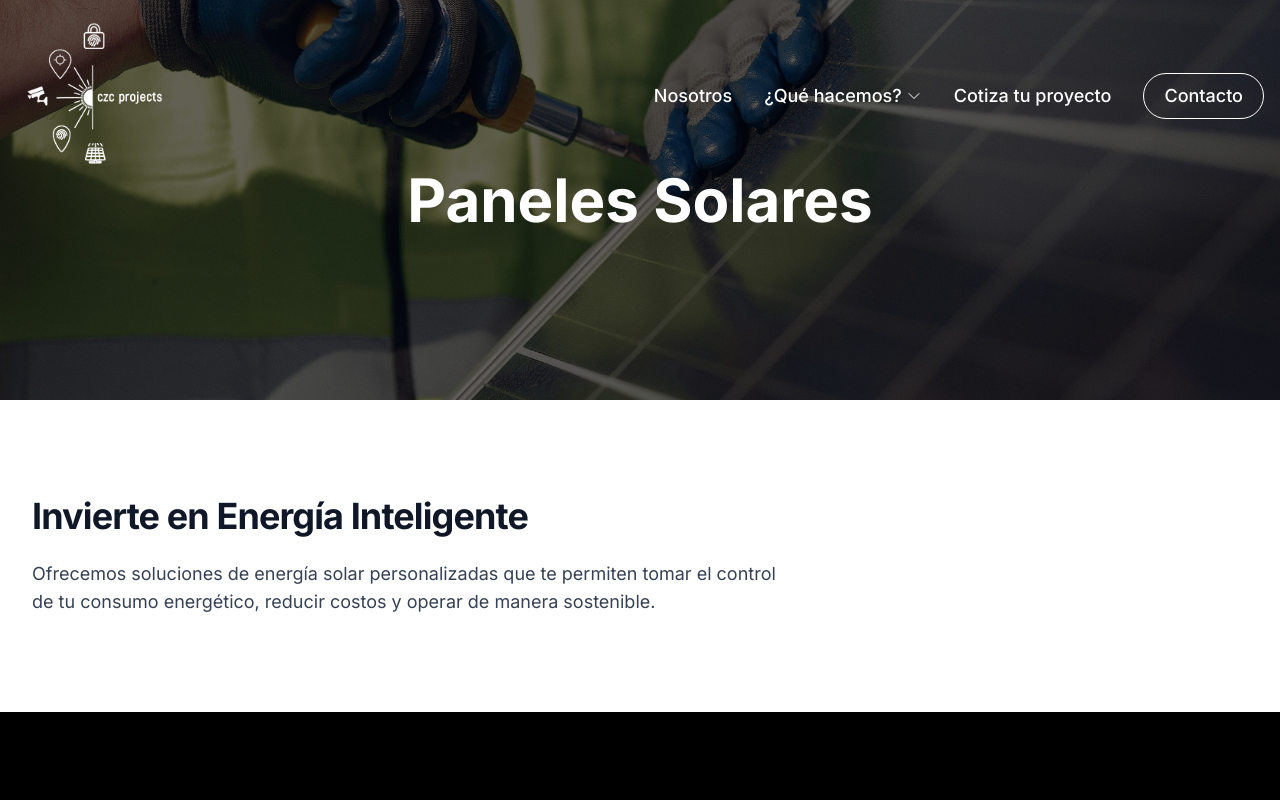
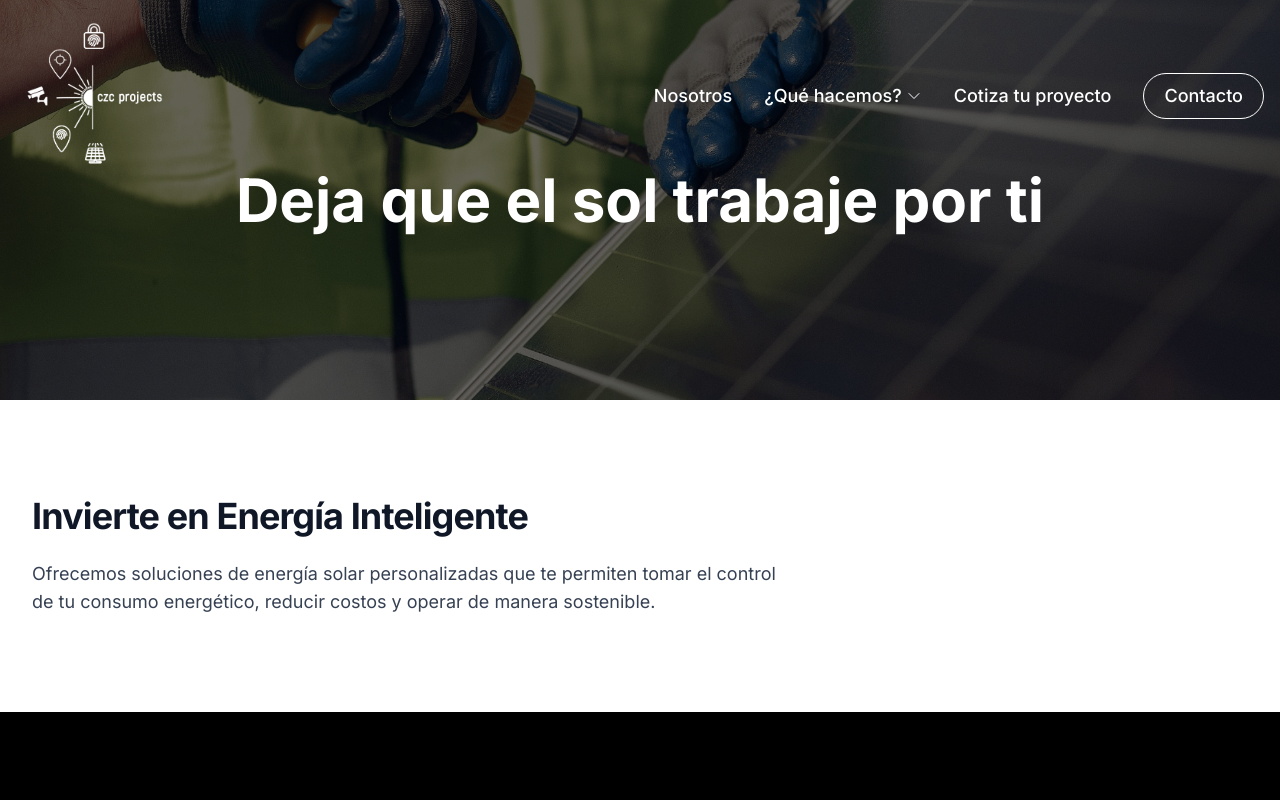
Before and after one commit to DemianMH/PaginaWebCZC, a Next.js app: page /paneles-solares in a window 1280 px wide. Shown: the top 800 px of the page. Built offline with nearby package versions, Linux system fonts and the light colour scheme.

Commit message:
first commit

```diff
--- a/src/app/paneles-solares/page.tsx
+++ b/src/app/paneles-solares/page.tsx
@@ -4,7 +4,7 @@ import { CheckIcon, SunIcon, CurrencyDollarIcon, GlobeAltIcon, BoltIcon, CogIcon
 
 // --- REEMPLAZA ESTA INFORMACIÓN PARA CADA PÁGINA ---
 const heroInfo = {
-  title: "Paneles Solares",
+  title: "Deja que el sol trabaje por ti",
   image: "/panelessolares.jpg"
 };
 
```
